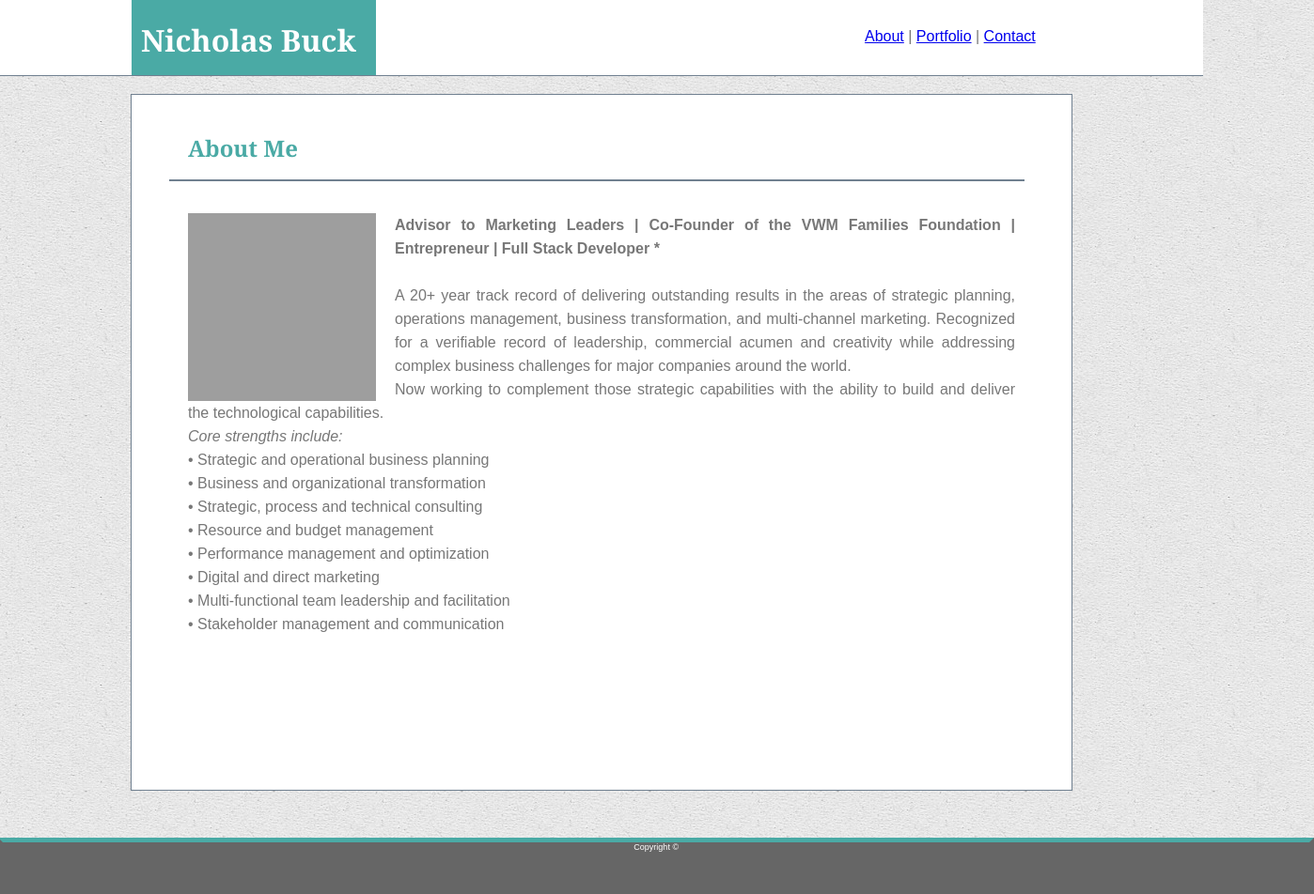
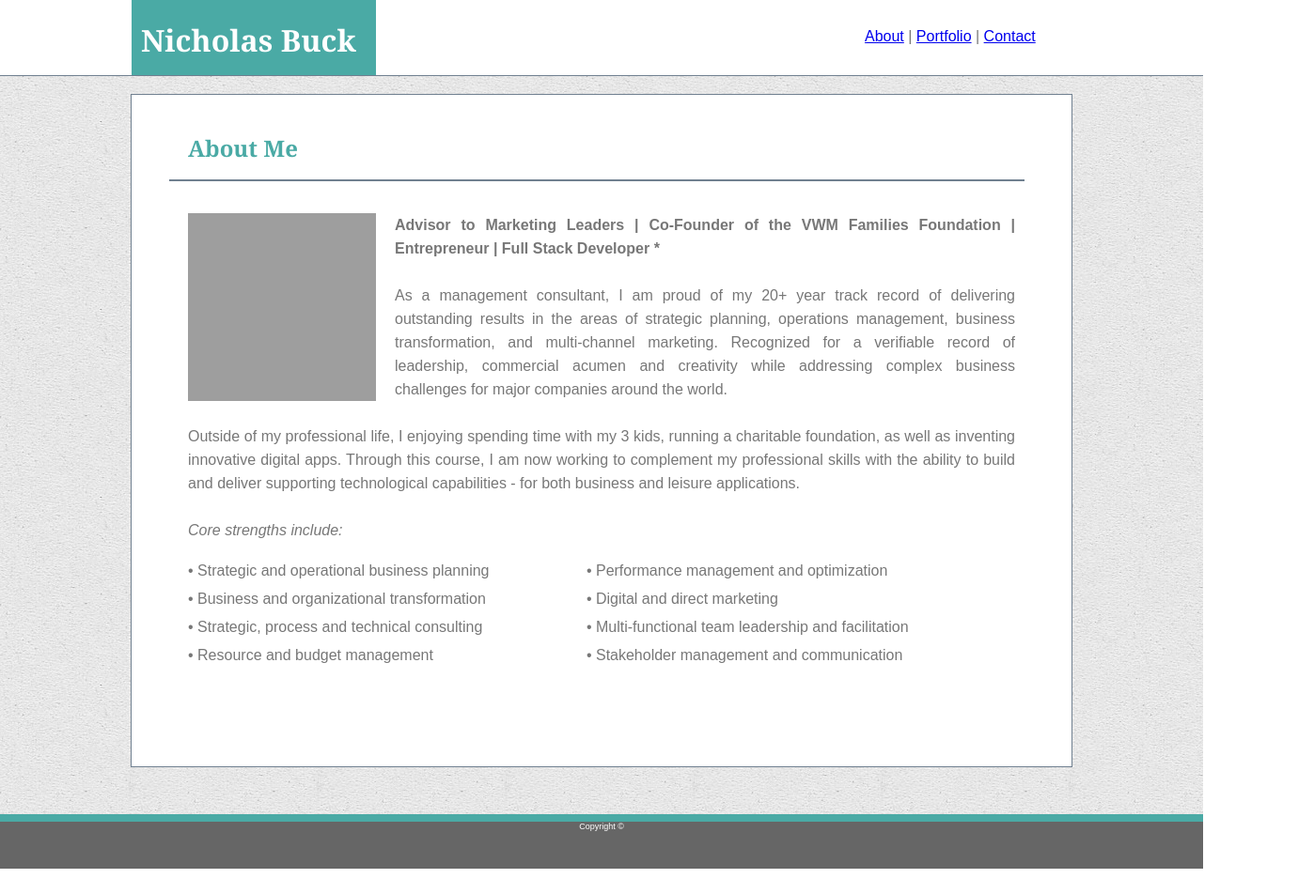
Before and after one commit to NJIB/Basic-Portfolio, a plain HTML site: page index.html in a window 1280 px wide. Shown: the whole page at 94% size, 1398 px wide, since content can reach past the window. After the commit the page ends 925 px from the top, so only its background shows below. Drawn offline with Linux system fonts and the light colour scheme; grey boxes are pictures that could not be loaded.

Commit message:
ASSIGNMENT SUBMITTED FOR REVIEW

```diff
--- a/assets/css/style.css
+++ b/assets/css/style.css
@@ -6,7 +6,21 @@
 
 * {
     font-family: Arial, Helvetica, sans-serif;
-    /* color: #777777; */
+}
+
+body{
+    background-image: url("../images/beige_paper.png");
+    height: 100%;
+    margin: 0px;
+}
+
+.wrapper {
+  min-height: 100%;
+  margin-bottom: -50px;
+}
+
+.push {
+  height: 50px;
 }
 
 header{
@@ -26,25 +40,19 @@ header{
 footer{
     clear: both;
     position: relative;
-    left: -10px;
-    right: -10px;
+    left: 0px;
+    right: 0px;
     top: 50px;
-    width: 110%;
+    width: 100%;
     height: 50px;
     color: #ffffff;
     background-color: #666666;
-    border: #666666;
-    border-top:#4aaaa5;
-    border-style: solid;
-    border-width: 5.0px;
+    border-top: 8px solid #4aaaa5;
+    border-width: 8.0px;
     vertical-align: text-bottom;
     text-align: center;
     font-family: Arial, Helvetica, sans-serif;
     font-size: 9px;
-}
-
-body{
-    background-image: url("../images/beige_paper.png");
 }
 
 input[type=text], textarea {
@@ -111,8 +119,20 @@ img{
 }
 
 a:hover{
-    color: #4aaaa5;
+    color: darkblue;
 }
+
+input:hover{
+    color: darkblue;
+}
+
+.rotate:hover  {
+    -ms-transform: rotate(-5deg);
+    -webkit-transform: rotate(-5deg);
+    -moz-transform: rotate(-5deg);
+    -o-transform: rotate(-5deg);
+    transform: rotate(-5deg);
+  }
 
 input:focus{
     background-color: #f5f1f1;
@@ -127,7 +147,7 @@ textarea:focus{
     margin-left: auto;
     margin-right: auto;
     width: 960px;
-    height: 700px;
+    height: 675px;
     margin-top: 100px;
     padding: 20px;
     background-color: #ffffff;
@@ -167,7 +187,7 @@ textarea:focus{
     line-height: 25px;
 }
 
-.grid-container {
+.portfolio-grid-container {
     display: grid;
     box-sizing: border-box;
     width: 910px;
@@ -175,6 +195,20 @@ textarea:focus{
     grid-template-rows: auto auto auto;
     background-color: white;
     text-align: center;
+}
+
+.grid-container {
+    display: grid;
+    box-sizing: border-box;
+    width: 910px;
+    grid-template-columns: auto auto;
+    grid-template-rows: 100px;
+    background-color: #ffffff;
+    text-align: left;
+    line-height: 30px;
+    padding-left: 20px;
+    padding-right: 20px;
+    padding-top: 0px;
 }
 
 .grid-item {
--- a/index.html
+++ b/index.html
@@ -8,7 +8,7 @@
 
 
 <body>
-
+    <div class="wrapper">
         <header>
             <div class="headerbox">
                 <div class="nameheader">
@@ -32,23 +32,44 @@
                 <div id="thingreyline"></div>
                 <br />
 
-            <p id=bio-text> <img
+                <p id=bio-text>
+                    <a href="https://www.linkedin.com/in/nicholas-buck-3765588/" target="_blank">
+                        <img class="rotate"
                             src="https://media.licdn.com/dms/image/C4E03AQG-K4LYfGpgkw/profile-displayphoto-shrink_200_200/0?e=1570060800&v=beta&t=ESjRJTtIFO4d3e3PKe6KBVZDzYb0QVwKAymXKX-VyGE"
-                    width=200 height=200 /><strong>Advisor to Marketing Leaders  |  Co-Founder of the VWM Families Foundation  |  Entrepreneur  |  Full Stack Developer *</strong><br/> <br/>A 20+ year track record of delivering outstanding results in the areas of strategic planning, operations management, business transformation, and multi-channel marketing.  Recognized for a verifiable record of leadership, commercial acumen and creativity while addressing complex business challenges for major companies around the world.<br/>Now working to complement those strategic capabilities with the ability to build and deliver the technological capabilities.<br/><em>Core strengths include:</em><br/>
-                    •  Strategic and operational business planning<br/>
-                    •  Business and organizational transformation<br/>
-                    •  Strategic, process and technical consulting<br/>
-                    •  Resource and budget management<br/>
-                    •  Performance management and optimization<br/>
-                    •  Digital and direct marketing<br/>
-                    •  Multi-functional team leadership and facilitation<br/>
-                    •  Stakeholder management and communication<br/>
+                            alt="Nick Buck - LinkedIn" width=200 height=200 />
+                    </a>
+                    <strong>Advisor to Marketing Leaders | Co-Founder of the VWM Families Foundation | Entrepreneur |
+                        Full Stack Developer *</strong><br /> <br />As a management consultant, I am proud of my 20+
+                    year track record of delivering outstanding results in the areas of strategic planning, operations
+                    management, business transformation, and multi-channel marketing. Recognized for a verifiable record
+                    of leadership, commercial acumen and creativity while addressing complex business challenges for
+                    major companies around the world.<br /><br />Outside of my professional life, I enjoying spending
+                    time with my 3 kids, running a charitable foundation, as well as inventing innovative digital apps.
+                    Through this course, I am now working to complement my professional skills with the ability to build
+                    and deliver supporting technological capabilities - for both business and leisure
+                    applications.<br /><br /><em>Core strengths include:</em>
                 </p>
+                <div class=grid-container>
+                    <div>
+                        • Strategic and operational business planning<br />
+                        • Business and organizational transformation<br />
+                        • Strategic, process and technical consulting<br />
+                        • Resource and budget management<br />
+                    </div>
+                    <div>
+                        • Performance management and optimization<br />
+                        • Digital and direct marketing<br />
+                        • Multi-functional team leadership and facilitation<br />
+                        • Stakeholder management and communication<br />
+                    </div>
+                </div>
+
             </section>
+        </div>
+        <div class="push"></div>
     </div>
     <footer>
         Copyright &copy;
-        <!-- <div id="footerdividerline"></div> -->
     </footer>
 
 </body>
```
Also changed, not shown: contact.html (+4 -1 lines), portfolio.html (+5 -2 lines). Lines whose indentation alone changed are shown as unchanged.
